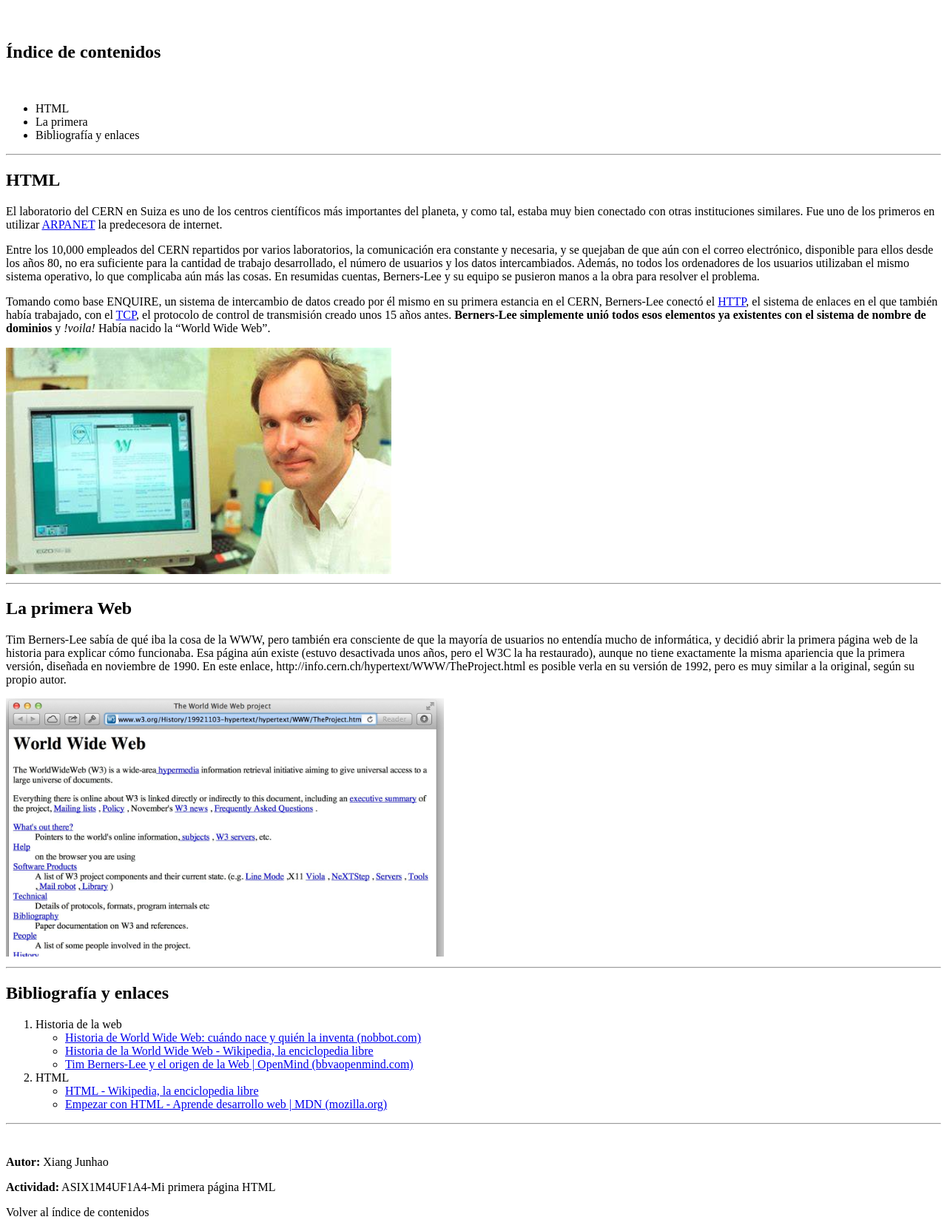
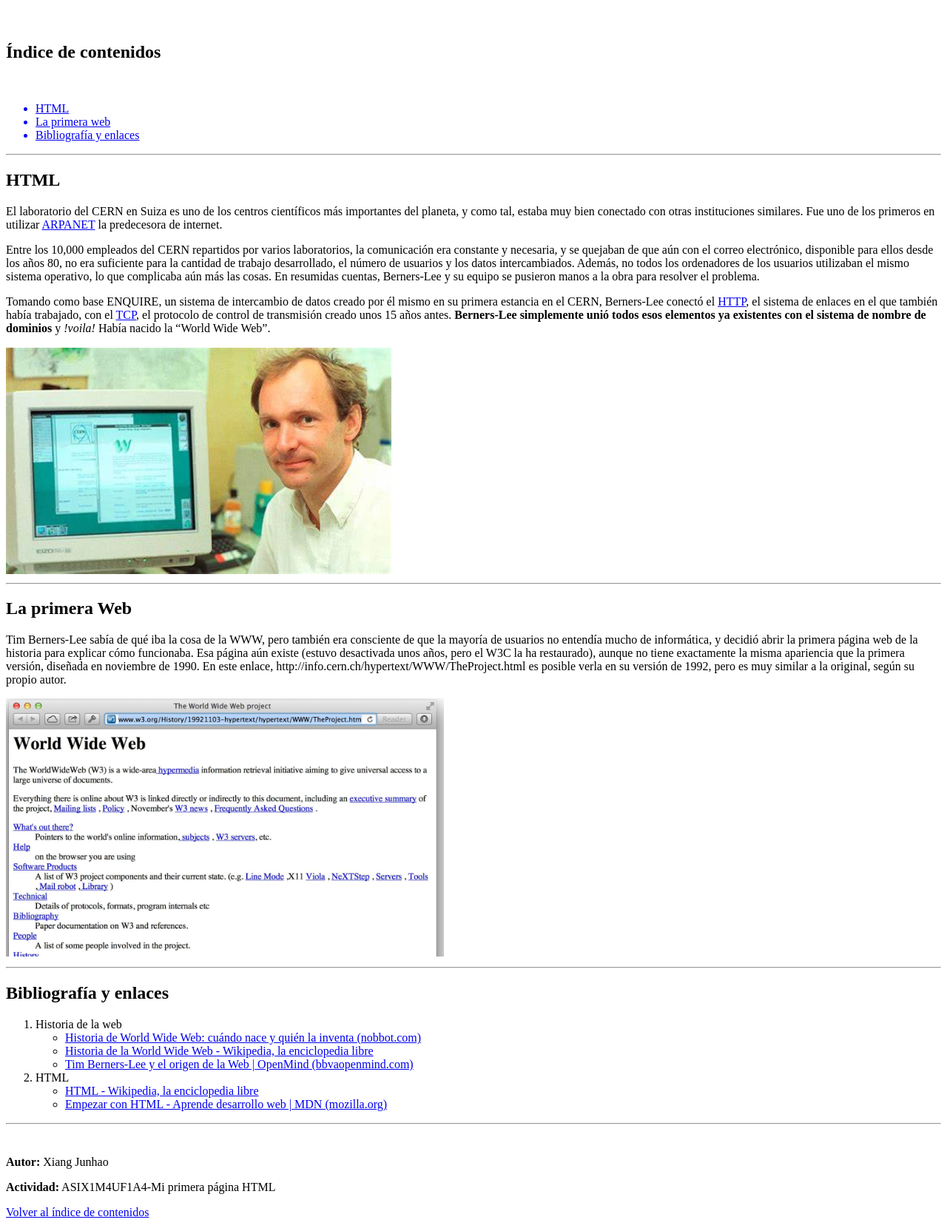
Before and after one commit to junhao2005/0373-A3-mi_primera_pagina_HTML_JunHaoXiang, a plain HTML site: page index.html in a window 1280 px wide. Shown: the part 61-1725 px from the top of the page at 74% size. Drawn offline with Linux system fonts and the light colour scheme.

Commit message:
rutas añadido

```diff
--- a/index.html
+++ b/index.html
@@ -11,18 +11,18 @@
 
     <br>
 
-    <h2>Índice de contenidos</h2>
+    <h2 id="indice">Índice de contenidos</h2>
 
     <br>
 
     <ul>
-        <li>HTML</li>
-        <li>La primera</li>
-        <li>Bibliografía y enlaces</li>
+        <a href="#html"><li>HTML</li></a>
+        <a href="#la primera web"><li>La primera web</li></a>
+        <a href="#biblio"><li>Bibliografía y enlaces</li></a>
     </ul>
     <hr>
 
-    <h2>HTML</h2>
+    <h2 id="html">HTML</h2>
     <p>El laboratorio del CERN en Suiza es uno de los centros científicos más importantes del planeta, y como tal, estaba muy bien conectado con otras instituciones similares. Fue uno de los primeros en utilizar <a href="https://es.wikipedia.org/wiki/ARPANET">ARPANET</a> la predecesora de internet.
     </p>
 
@@ -35,7 +35,7 @@
     <img src="./img/img de tim bemers-lee.png" alt="img de tim bemers-lee">
 
     <hr>
-    <h2>La primera Web</h2>
+    <h2 id="la primera web">La primera Web</h2>
     <p>Tim Berners-Lee sabía de qué iba la cosa de la WWW, pero también era consciente de que la mayoría de usuarios no entendía mucho de informática, y decidió abrir la primera página web de la historia para explicar cómo funcionaba. Esa página aún existe (estuvo desactivada unos años, pero el W3C la ha restaurado), aunque no tiene exactamente la misma apariencia que la primera versión, diseñada en noviembre de 1990. En este enlace,  http://info.cern.ch/hypertext/WWW/TheProject.html es posible verla en su versión de 1992, pero es muy similar a la original, según su propio autor.
     </p>
 
@@ -44,7 +44,7 @@
     <hr>
 
 
-    <h2>Bibliografía y enlaces</h2>
+    <h2 id="biblio">Bibliografía y enlaces</h2>
 
     <ol>
         <li>Historia de la web</li>
@@ -66,7 +66,7 @@
     <p><strong>Autor:</strong> Xiang Junhao</p>
     <p><strong>Actividad:</strong> ASIX1M4UF1A4-Mi primera página HTML</p>
 
-    <p>Volver al índice de contenidos</p>
+    <a href="#indice"><p>Volver al índice de contenidos</p></a>
 
 
 
```
